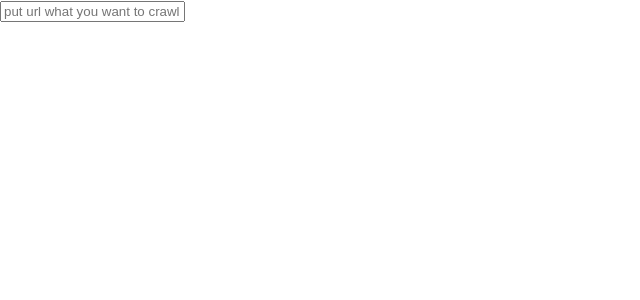
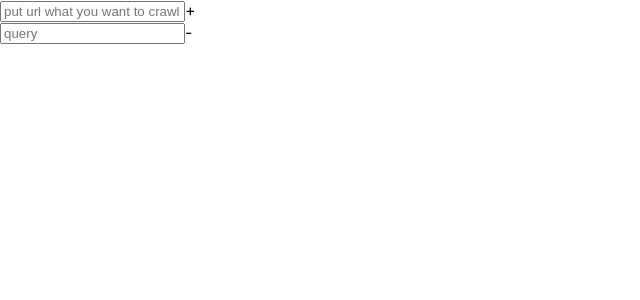
Before and after one commit to Junhyunny/web-crawler, a React (Vite) app in the folder frontend/: page / in a window 1280 px wide. Shown: the top 300 px of the page, without its empty margins (0-640 px from the left). Built offline with nearby package versions, Linux system fonts and the light colour scheme.

Commit message:
Add query selector input box and plus, minus button

```diff
--- a/frontend/src/App.jsx
+++ b/frontend/src/App.jsx
@@ -1,4 +1,5 @@
 import axios from 'axios'
+import { useState } from 'react'
 
 const debounce = (fn, timeout = 500) => {
     let timer = null
@@ -14,24 +15,42 @@ const debounce = (fn, timeout = 500) => {
 }
 
 function App() {
+    const increaseHandler = () => {
+        setQueryBoxes([...queryBoxes, { query: '' }])
+    }
 
-    const urlChangeHandler = debounce(({target}) => {
+    const decreaseHandler = (index) => {
+        queryBoxes.splice(index, 1)
+        setQueryBoxes([...queryBoxes])
+    }
+
+    const [queryBoxes, setQueryBoxes] = useState([{ query: '' }])
+
+    const urlChangeHandler = debounce(({ target }) => {
         const requestBody = {
             url: target.value,
         }
-        axios.post('/api/html-document', requestBody)
-            .then(({data}) => {
-                const element = document.createElement('html')
-                element.innerHTML = data
-                const responseBody = document.querySelector('#responseBody')
-                responseBody.innerHTML = element.querySelector('body').innerHTML
-            })
+        axios.post('/api/html-document', requestBody).then(({ data }) => {
+            const element = document.createElement('html')
+            const responseBody = document.querySelector('#responseBody')
+            element.innerHTML = data
+            responseBody.innerHTML = element.querySelector('body').innerHTML
+        })
     })
 
     return (
         <div>
-            <input placeholder="put url what you want to crawl" onChange={urlChangeHandler}/>
-            <div id="responseBody" style={{width: 0, height: 0, overflow: 'hidden'}}></div>
+            <div id="responseBody" style={{ width: 0, height: 0, overflow: 'hidden' }}></div>
+            <input type="text" placeholder="put url what you want to crawl" onChange={urlChangeHandler} />
+            <a onClick={increaseHandler}>+</a>
+            {queryBoxes.map((queryBox, index) => {
+                return (
+                    <div key={index}>
+                        <input type="text" placeholder="query" defaultValue={queryBox.query} />
+                        <a onClick={() => decreaseHandler(index)}>-</a>
+                    </div>
+                )
+            })}
         </div>
     )
 }
```
Also changed, not shown: 1 other file (tests, documents, lock files or other folders).
